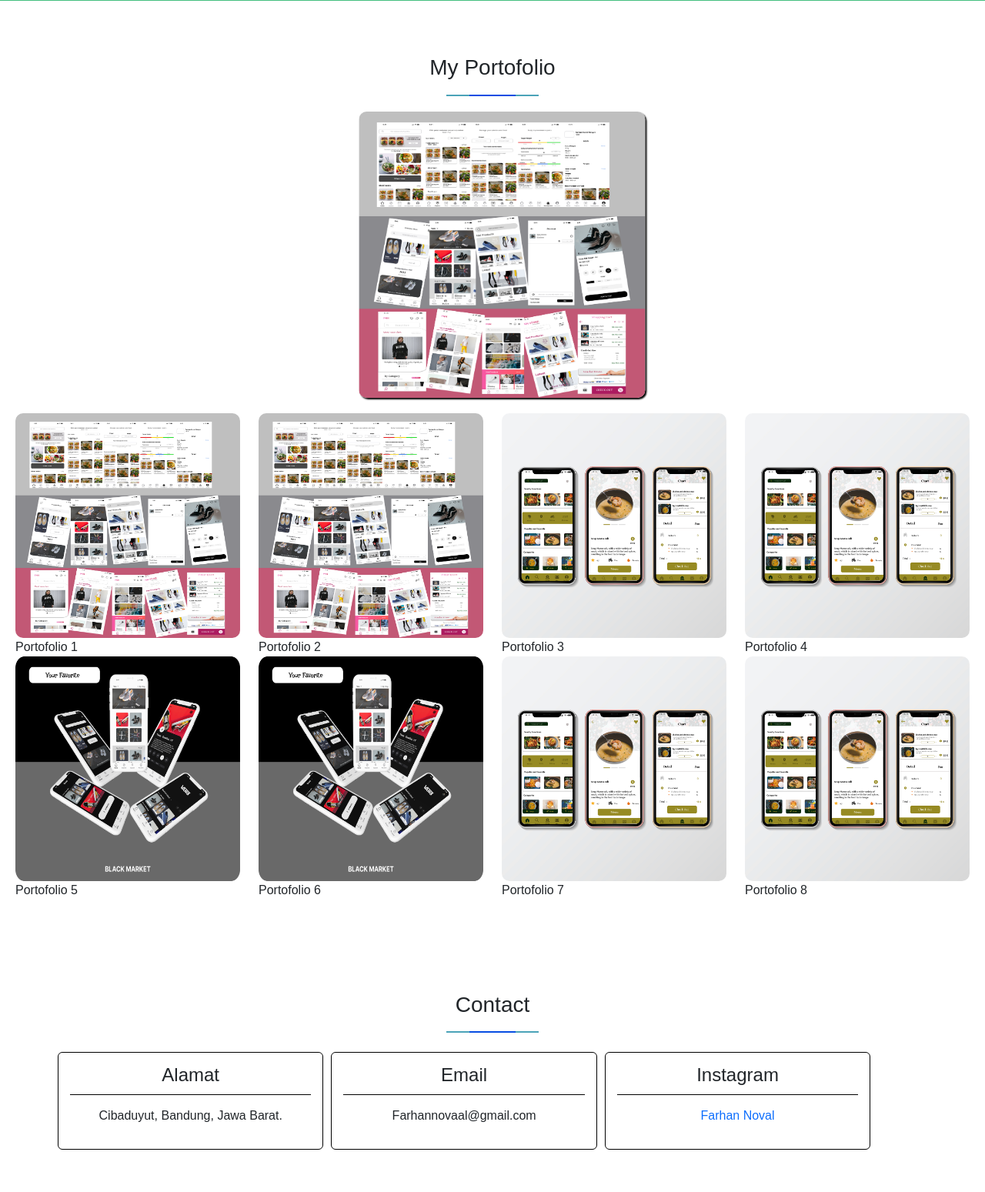
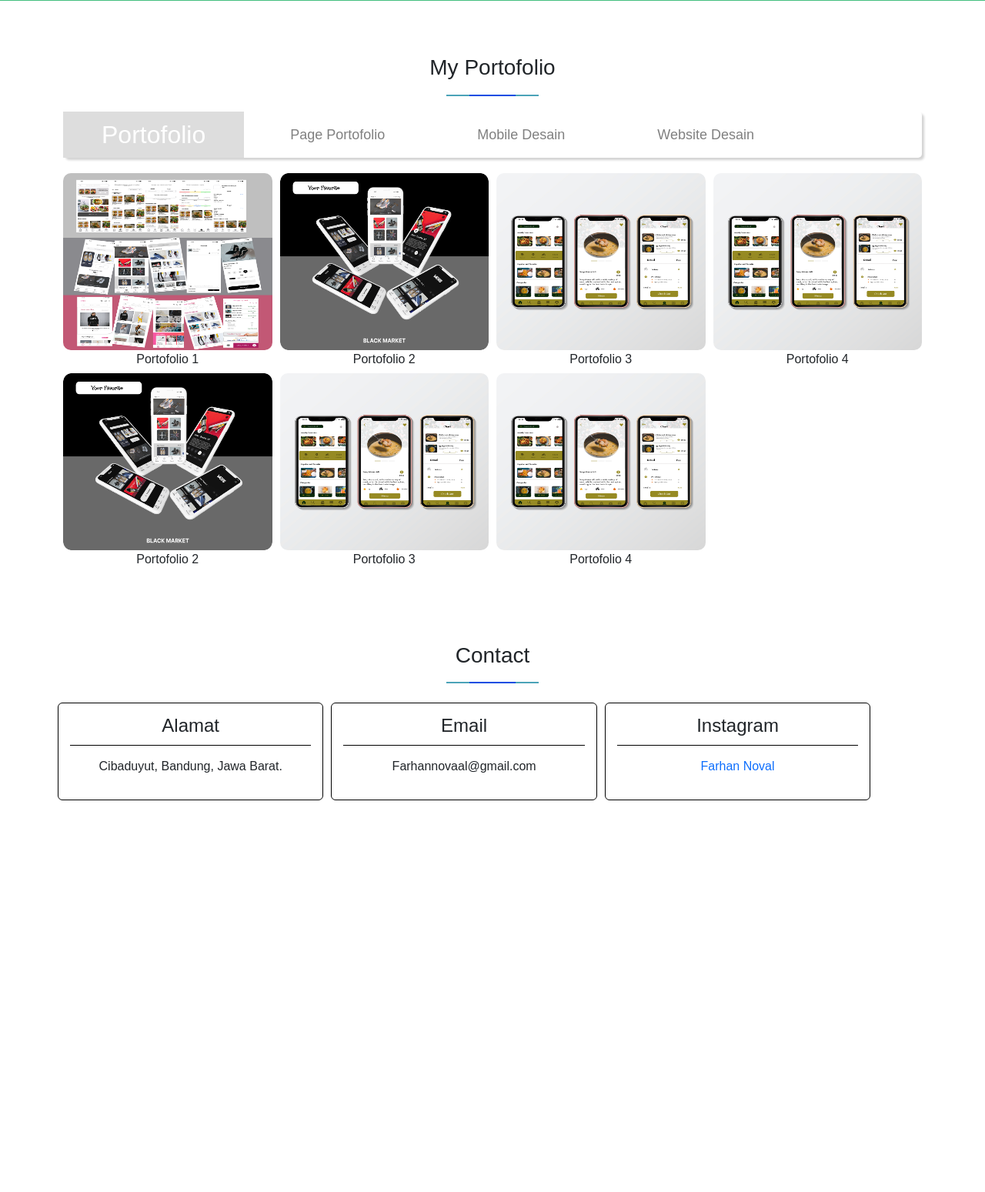
Before and after one commit to Farhannovaal/farhannovaal, a PHP site: page / in a window 1280 px wide. Shown: the part 584-2133 px from the top of the page at 77% size. After the commit the page ends 1624 px from the top, so only its background shows below. Run offline with PHP 8.4, Linux system fonts and the light colour scheme.

Commit message:
Update Portofolio

```diff
--- a/css.css
+++ b/css.css
@@ -211,29 +211,99 @@ body{
             width: 70%;
         }
 
-        .gallery-1{
-            width: 25%;
-            box-sizing:border-box;
-            padding: 2px;
-            float: left;
+        input{
+            display: none;
+        }
+        .navbar-porto{
+            height: 60px;
+            width: 90%;
             text-align: center;
-            margin-bottom: 20px;
+            margin: 0 auto 20px auto;
+            position: relative;
+            font-size: 25px;
+            font-weight: normal;
+            display: flex;
+            background-color: rgb(240, 238, 238)240, 238, 238);
+            align-items: center;
+            border-radius: 5px;
+            box-shadow: 3px 3px 3px lightgray;
+        }
+        .navbar-porto h2{
+            height:  100%;
+            background-color: rgb(221, 221, 221);
+            line-height: 60px;
+            color: white;
+            padding: 0 50px;
+            margin-top: auto;
+        }
+        .navbar-porto label{
+            display: inline-block;
+            height: 100%;
+            padding: 0 10px;
+            line-height: 60px;
+            margin: 0 50px;
+            color: gray;
+            cursor: pointer;
+            transition: 0.5s;
+            font-size: 18px;
+        }
+        .navbar-porto label:hover{
+            color: black;
         }
 
-        .col-4 img{
+        .container-gambar{
+            width: 90%;
+            margin: auto;
+            display: grid;
+            grid-template-columns: repeat(4,1fr);
+            grid-gap: 30px 10px;
+        }
+        .pic{
+            position: relative;
+            height: 230px;
+            text-align: center;
+        }
+        .pic img{
             width: 100%;
+            height: 100%;
             border-radius: 10px;
         }
 
-        .col-4 img:hover{
-            transform: scale(1.2);
-            opacity: 0.5;
-            cursor: pointer;
+        .pic::before{
+            content: "PORTOFOLIO";
+            position: absolute;
+            top: 50%;
+            left: 50%;
+            transform: translate(-50%,-50%);
+            color: white;
+            font-weight: bold;
+            width: 100%;
+            margin-top: -100px;
+            opacity: 0;
+            transition: .3s;
+            transition-delay: .2s;
+        }
+        .pic::after{
+            content: "";
+            position: absolute;
+            width: 100%;
+            bottom: 0;
+            left: 0;
+            border-radius: 10px;
+            height: 0;
+            background-color: rgba(0, 0, 0,.4);
+            transform: .3s;
+        }
+        .pic:hover::after{
+            height: 100%;
+        }
+        .pic:hover::before{
+            margin-top: 0;
+            opacity: 1;
         }
 
-        .col-4 a{
-            color: black;
-        }
+
+
 
         .col-3 {
             width: 30.30%;
@@ -340,8 +410,10 @@ body{
                 display:block;
             } header ul{
                 display:none;
-            }.col-4{
-                    width: 50%;
+            }.container-gambar{
+                    display: grid;
+                    grid-template-columns: repeat(2,1fr);
+                    grid-gap: 50px 10px;
             }.col-3{
                 width: 100%;
                 text-align: center;
--- a/edit.js
+++ b/edit.js
@@ -27,7 +27,7 @@ let words = '';
 
 
 
-const container = document.querySelector('.container-Gambar');
+const container = document.querySelector('.container-gambar');
 const jumbo = document.querySelector('.jumbo');
 const semua = document.querySelectorAll('.thumb');
 
--- a/index.html
+++ b/index.html
@@ -57,70 +57,56 @@
     </section>
 
 
+    <input type="radio" name="photo" id="check1">
+    <input type="radio" name="photo" id="check2">
+    <input type="radio" name="photo" id="check3">
+
+
+
 
     <section id="portofolio">
-        <div class="container-Gambar">
+
             <h3> My Portofolio </h3>
-            <div class="col-ls-12 col-lg-12 col-sm-12">
+          <div class="navbar-porto">
+            <h2> Portofolio </h2>
+            <label for="check1"> Page Portofolio</label>
+            <label for="check2"> Mobile Desain</label>
+            <label for="check3"> Website Desain</label>
+        </div>
+            <!-- <div class="col-ls-12 col-lg-12 col-sm-12">
                 <img src="img/9.png" class="jumbo">
-            </div>
-
-            <div class="row">
-
-                <div class="col-4 col-lg-3 col-md-4 col-sm-6">
-                        <img src="img/9.png" alt="">
+            </div> -->
+            <div class="container-gambar">
+                <div class="pic">
+                        <img src="img/9.png" class="thumb">
                         <span> Portofolio 1 </spam>
                 </div>
-
-                <div class="col-4 col-lg-3 col-md-4 col-sm-6">
-                        <img src="img/9.png" class="thumb">
+                <div class="pic">
+                        <img src="img/BLACKMARKET.png" class="thumb">
                         <span> Portofolio 2 </spam>
                 </div>
-
-                <div class="col-4 col-lg-3 col-md-4 col-sm-6">
+                <div class="pic">
                        <img src="img/8.png" class="thumb">
                         <span> Portofolio 3 </spam>
 
                 </div>
-
-                <div class="col-4 col-lg-3 col-md-4 col-sm-6">
-
+                <div class="pic">
                         <img src="img/8.png" class="thumb">
                         <span> Portofolio 4 </spam>
+                </div>
+                <div class="pic">
+                        <img src="img/BLACKMARKET.png" class="thumb">
+                        <span> Portofolio 2 </spam>
+                </div>
+                <div class="pic">
+                       <img src="img/8.png" class="thumb">
+                        <span> Portofolio 3 </spam>
 
                 </div>
-            </div>
-
-            <div class="row">
-
-                <div class="col-4 col-lg-3 col-md-4 col-sm-6">
-
-                        <img src="img/BLACKMARKET.png" class="thumb">
-                        <span> Portofolio 5 </spam>
-
+                <div class="pic">
+                        <img src="img/8.png" class="thumb">
+                        <span> Portofolio 4 </spam>
                 </div>
-
-                <div class="col-4 col-lg-3 col-md-4 col-sm-6">
-
-                        <img src="img/BLACKMARKET.png" class="thumb">
-                        <span> Portofolio 6 </spam>
-
-                </div>
-
-                <div class="col-4 col-lg-3 col-md-4 col-sm-6">
-
-                        <img src="img/8.png" class="thumb">
-                        <span> Portofolio 7 </spam>
-
-                </div>
-                <div class="col-4 col-lg-3 col-md-4 col-sm-6">
-                        <img src="img/8.png" class="thumb">
-                        <span> Portofolio 8 </spam>
-                </div>
-            </div>
-
-
-
         </div>
 
     </section>
```
